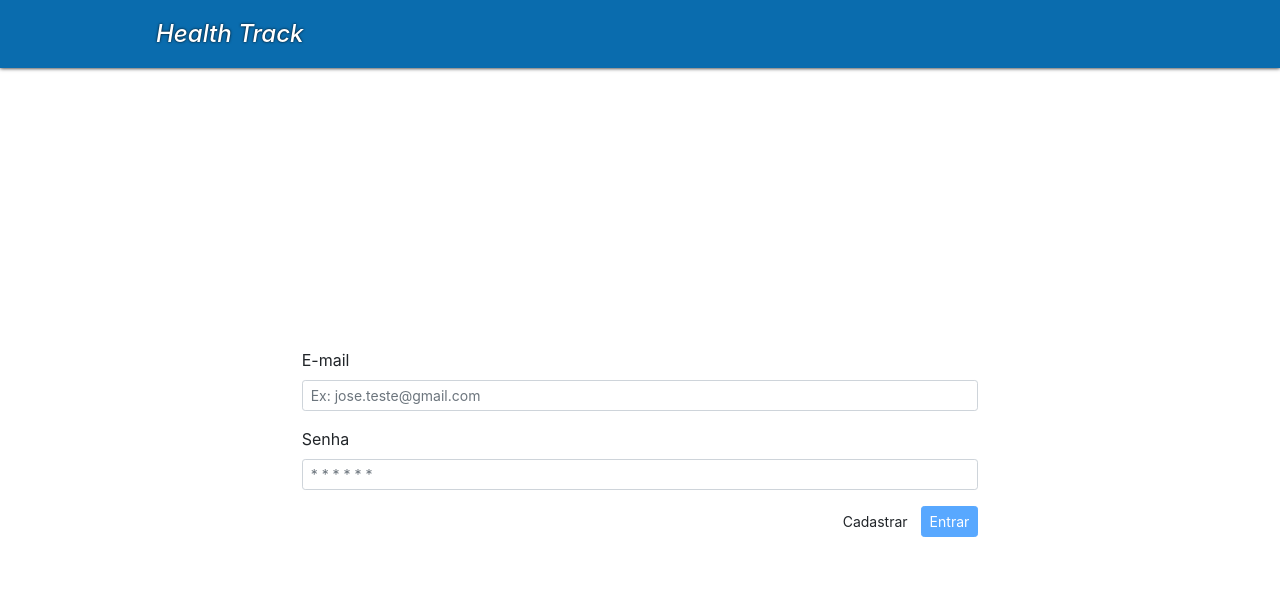
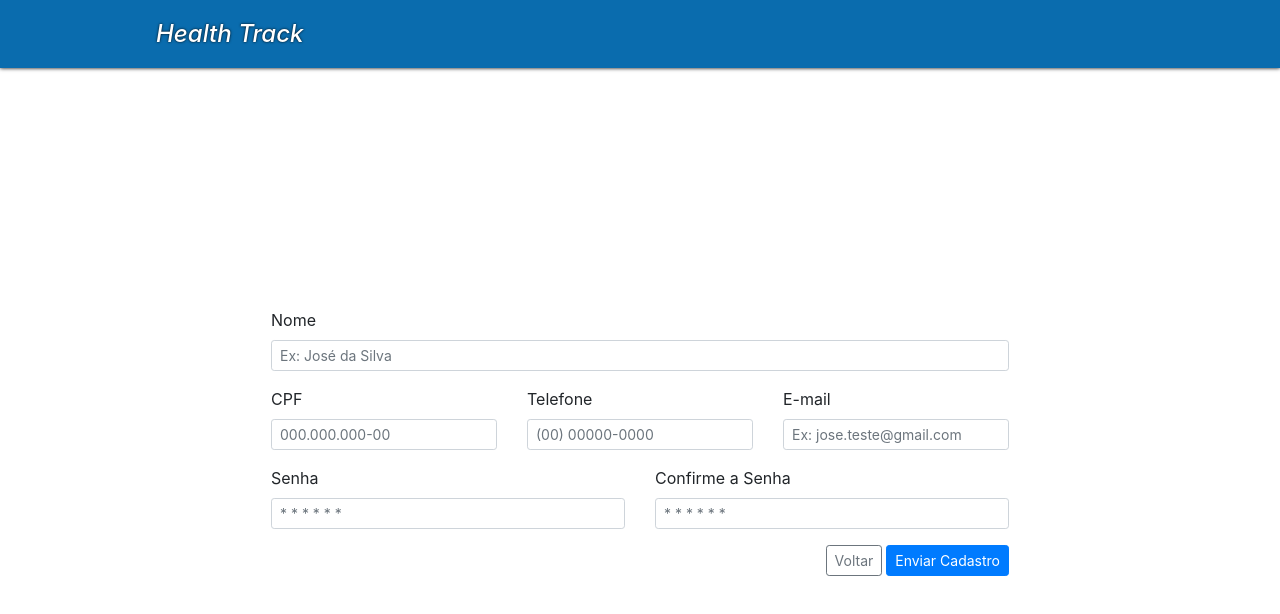
Before and after one commit to Carlosxell/projeto-react-fiap, a React (Create React App) app: page /cadastrar-cliente in a window 1280 px wide. Shown: the top 614 px of the page. Built offline with nearby package versions, Linux system fonts and the light colour scheme.

Commit message:
criação de página de componente para página de cadastro de cliente[JS]

```diff
--- a/src/App.js
+++ b/src/App.js
@@ -3,16 +3,21 @@ import './scss/app.scss';
 import React from 'react';
 import Header from './components/Header/Header'
 import Login from './views/Login'
-import { Formik, Field } from 'formik';
+import CadastroCliente from './views/CadastroCliente'
+import { BrowserRouter, Route, Switch, Redirect } from "react-router-dom";
 
 function App(props) {
-
   return (
     <div className="appFaculdade">
       <Header />
 
       <main className="main d-inline-flex w-100 justify-content-center align-items-center">
-        <Login />
+        <BrowserRouter>
+          <Switch>
+            <Route component={ Login } exact path={ '/' } />
+            <Route component={ CadastroCliente } exact path={ '/cadastrar-cliente' } />
+          </Switch>
+        </BrowserRouter>
       </main>
     </div>
   );
--- a/src/index.js
+++ b/src/index.js
@@ -9,11 +9,7 @@ import $ from 'jquery';
 import Popper from 'popper.js';
 import 'bootstrap/dist/js/bootstrap.bundle.min';
 
-ReactDOM.render(
-  <BrowserRouter>
-    <App />
-  </BrowserRouter>
-  , document.getElementById('root'));
+ReactDOM.render(<App />, document.getElementById('root'));
 
 // If you want your app to work offline and load faster, you can change
 // unregister() to register() below. Note this comes with some pitfalls.
--- /dev/null
+++ b/src/views/CadastroCliente.js
@@ -0,0 +1,67 @@
+import React, { Component, useState, useEffect } from 'react';
+import { Formik, Field } from 'formik';
+import { validationSchema } from '../helpers/validation'
+
+function CadastroCliente(props) {
+  return (
+    <form action="GET" autoComplete="off" className="formContent row" noValidate>
+      <div className="col-12">
+        <div className="form-group">
+          <label className="" htmlFor="nome">Nome</label>
+          <input className="form-control form-control-sm" type="text" id="nome" placeholder="Ex: José da Silva"/>
+        </div>
+      </div>
+
+      <div className="col-12 col-sm-4">
+        <div className="form-group">
+          <label className="" htmlFor="cpf">CPF</label>
+          <input className="form-control form-control-sm" type="text" id="cpf" placeholder="000.000.000-00"/>
+        </div>
+      </div>
+
+      <div className="col-12 col-sm-4">
+        <div className="form-group">
+          <label className="" htmlFor="telefone">Telefone</label>
+          <input className="form-control form-control-sm" type="text" id="telefone" placeholder="(00) 00000-0000"/>
+        </div>
+      </div>
+
+      <div className="col-12 col-sm-4">
+        <div className="form-group">
+          <label className="" htmlFor="email">E-mail</label>
+          <input className="form-control form-control-sm" type="text" id="email"
+                 placeholder="Ex: jose.teste@gmail.com"/>
+        </div>
+      </div>
+
+      <div className="col-12 col-sm-6">
+        <div className="form-group">
+          <label className="" htmlFor="password">Senha</label>
+          <input className="form-control form-control-sm" type="password" id="password" placeholder="* * * * * *"/>
+        </div>
+      </div>
+
+      <div className="col-12 col-sm-6">
+        <div className="form-group">
+          <label className="" htmlFor="confirmePassword">Confirme a Senha</label>
+          <input className="form-control form-control-sm" type="password" id="confirmePassword"
+                 placeholder="* * * * * *"/>
+        </div>
+      </div>
+
+      <div className="col-12">
+        <div className="row no-gutters justify-content-end">
+          <div className="d-inline-block">
+            <a className="btn btn-sm btn-outline-secondary mr-1" href="../index.html">Voltar</a>
+          </div>
+
+          <div className="d-inline-block">
+            <a className="btn btn-sm btn-primary" href="../views/dashboard.html">Enviar Cadastro</a>
+          </div>
+        </div>
+      </div>
+    </form>
+  );
+}
+
+export default CadastroCliente;
--- a/src/views/Login.js
+++ b/src/views/Login.js
@@ -1,7 +1,6 @@
-import React, { Component } from 'react';
+import React, { Component, useState, useEffect } from 'react';
 import { Formik, Field } from 'formik';
 import { validationSchema } from '../helpers/validation'
-let yup = require('yup');
 
 const initState = {
   email: "",
```
